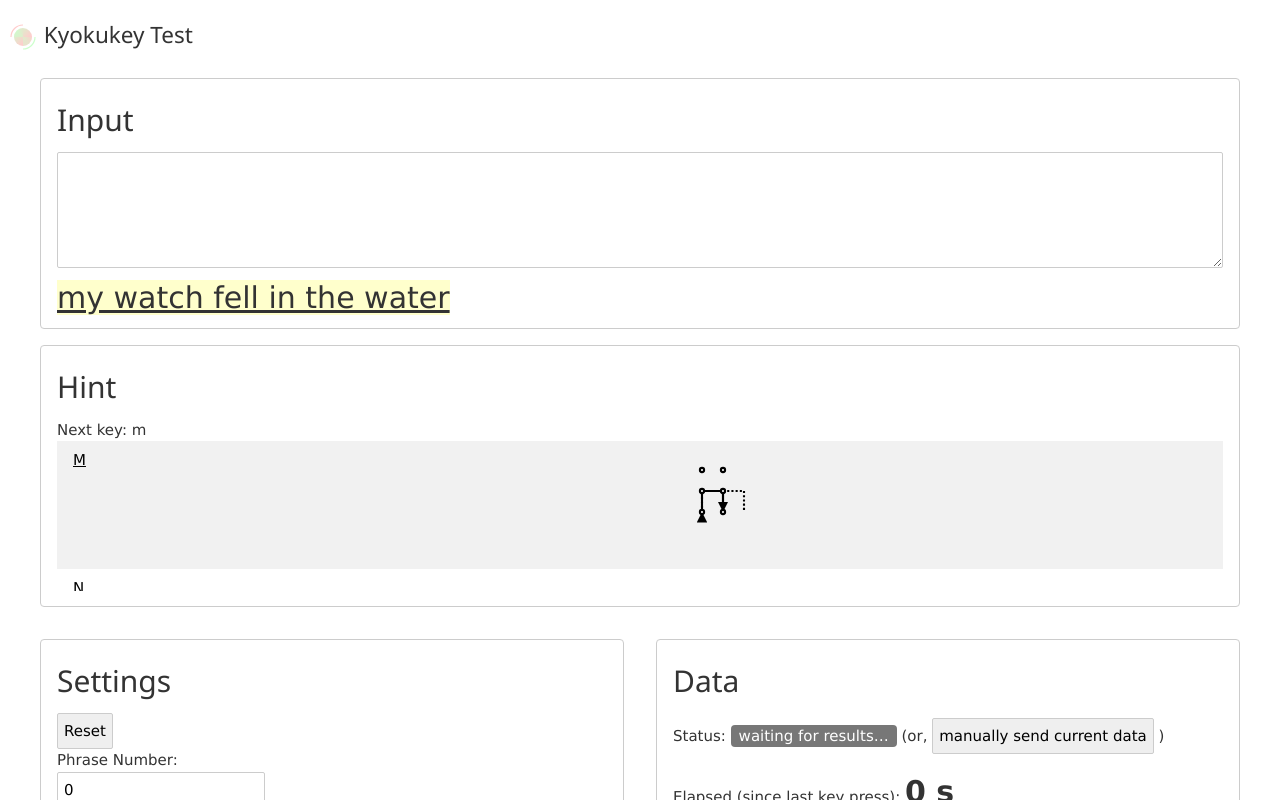
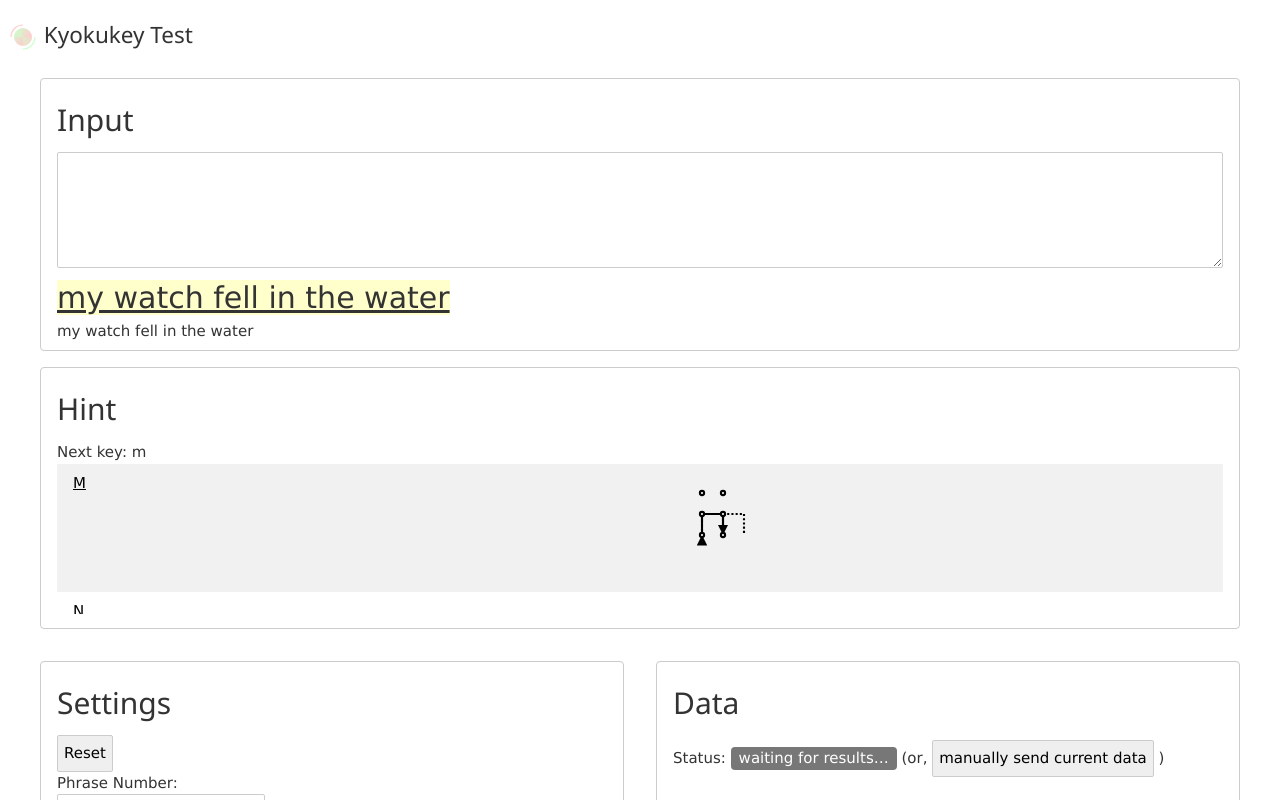
Before and after one commit to nyiyui/kyokukey, a Svelte app: page / in a window 1280 px wide. Shown: the top 800 px of the page. Built offline with nearby package versions, Linux system fonts and the light colour scheme.

Commit message:
add target below

```diff
--- a/src/App.svelte
+++ b/src/App.svelte
@@ -92,6 +92,7 @@
       <h2>Input</h2>
       <textarea id="input" bind:this={textarea} bind:value={text} />
       <div id="result" bind:this={result} />
+      <span id="target">{target}</span>
     </section>
     <section>
       <h2>Hint</h2>
```
